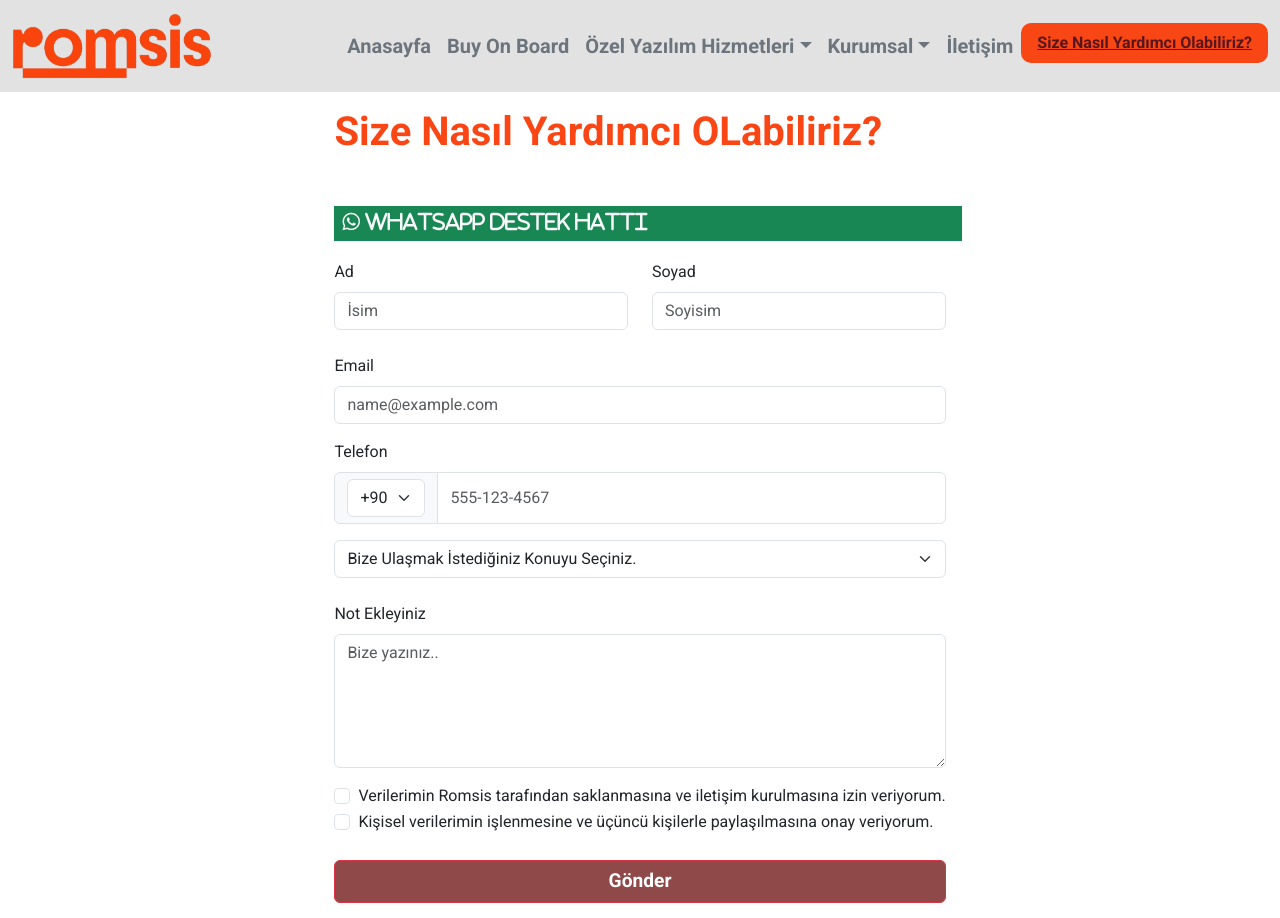
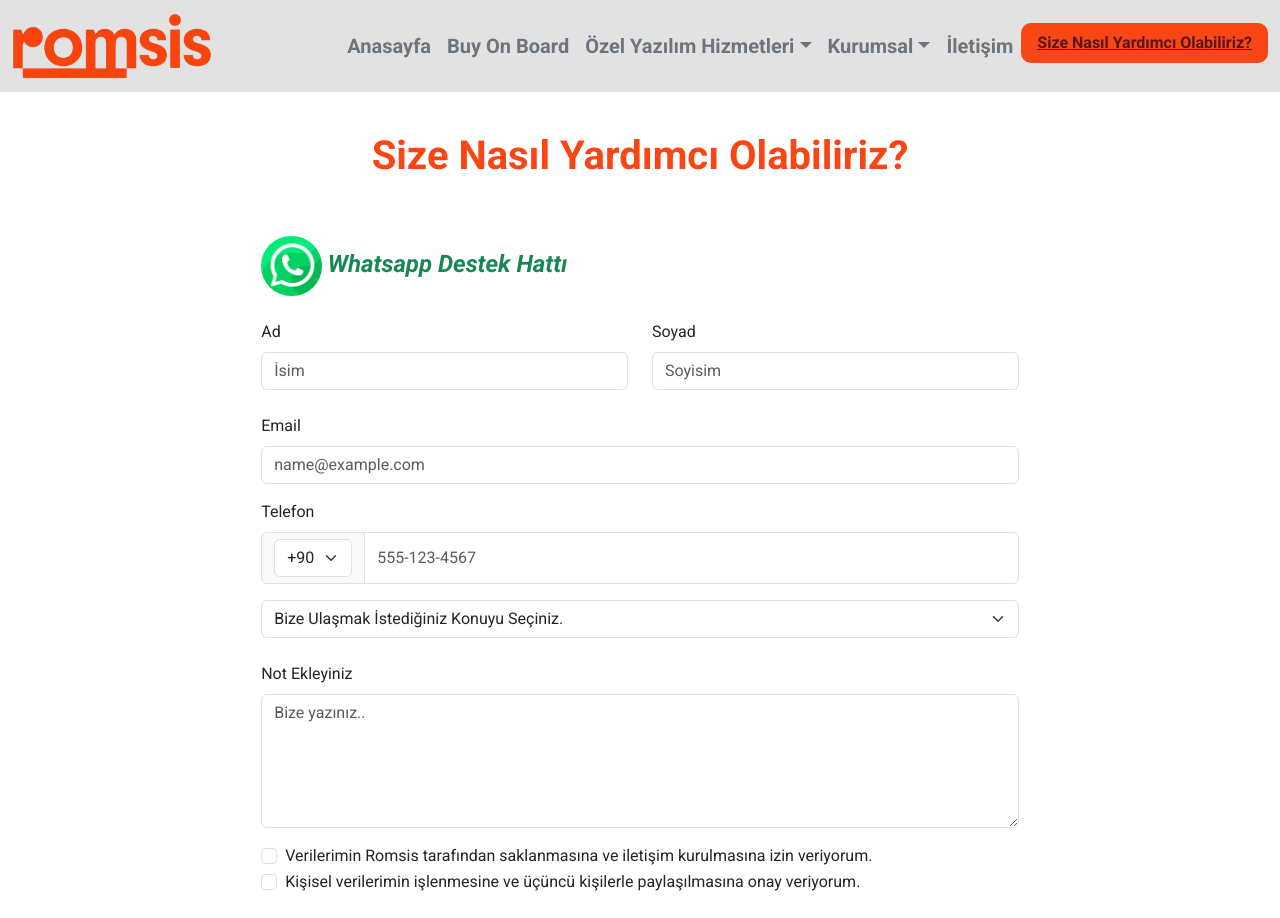
Before and after one commit to ArifeTural/Romsis, a React (Create React App) app: page /dashboard/teklif in a window 1280 px wide. Shown: the top 918 px of the page. Built offline with nearby package versions, Linux system fonts and the light colour scheme.

Commit message:
düzenleme

```diff
--- a/src/css/kurumsal.css
+++ b/src/css/kurumsal.css
@@ -49,3 +49,18 @@
 .ref-card:hover{
     opacity: 1;
 }
+
+
+
+/*! SİZE NASIL YARDIMCI OLABİLİRİZ? */
+
+.i-form h1{
+    color:orangered !important;
+}
+
+.i-button{
+    width: 100%;
+    background: orangered!important;
+    font-size: 1.2rem !important;
+    font-weight: bolder !important;
+}
--- a/src/index.css
+++ b/src/index.css
@@ -274,19 +274,3 @@ Col a {
     color: orangered;
     font-size: larger;
 }
-
-.i-form{
-    color: grey;
-
-}
-
-.i-form h1{
-    color:rgb(144, 73, 73);
-}
-
-.i-button{
-    width: 100%;
-    background: rgb(144, 73, 73)!important;
-    font-size: 1.2rem !important;
-    font-weight: bolder !important;
-}
--- a/src/pages/Teklif.jsx
+++ b/src/pages/Teklif.jsx
@@ -1,5 +1,7 @@
 import React from 'react';
+import "../css/kurumsal.css"
 import { Col, Container, Row, Form, Button, InputGroup } from 'react-bootstrap';
+import wp from "../assets/whatsapp.png"
 
 const Teklif = () => {
   const phoneNumber = '905367409930';
@@ -16,7 +18,7 @@ const Teklif = () => {
 
 
         <Col>
-        <h1 className='fw-bold' style={{fontSize: "2.5rem"}}>Size Nasıl Yardımcı OLabiliriz?</h1>
+        <h1 className='fw-bold mt-4 text-center' style={{fontSize: "2.5rem"}}>Size Nasıl Yardımcı Olabiliriz?</h1>
         <br /> <br />
         <div className="whatsapp-yardim ">
 
@@ -25,14 +27,16 @@ const Teklif = () => {
               href={`https://wa.me/${phoneNumber}?text=${encodeURIComponent(message)}`}
               target="_blank"
               rel="noopener noreferrer"
-              className="whatsapp-link text-light text-bg-success p-2"
+              className="whatsapp-link "
               onClick={handleClick}
             >
-              <i className="fab fa-whatsapp w-100 fs-5 "> Whatsapp  Destek  Hatti </i>
+              <i className=" w-100 text-success fw-bold fs-4 ">
+              <img style={{width: "8%", borderRadius: "50%", cursor: "pointer"}} src={wp} alt="whatsapp" /> Whatsapp  Destek  Hattı </i>
 
             </a>
           </div>
           <Form>
+
             <Row>
               <Col>
               <br />
```
Also changed, not shown: src/assets/whatsapp.png (added), 1 other file (tests, documents, lock files or other folders).
